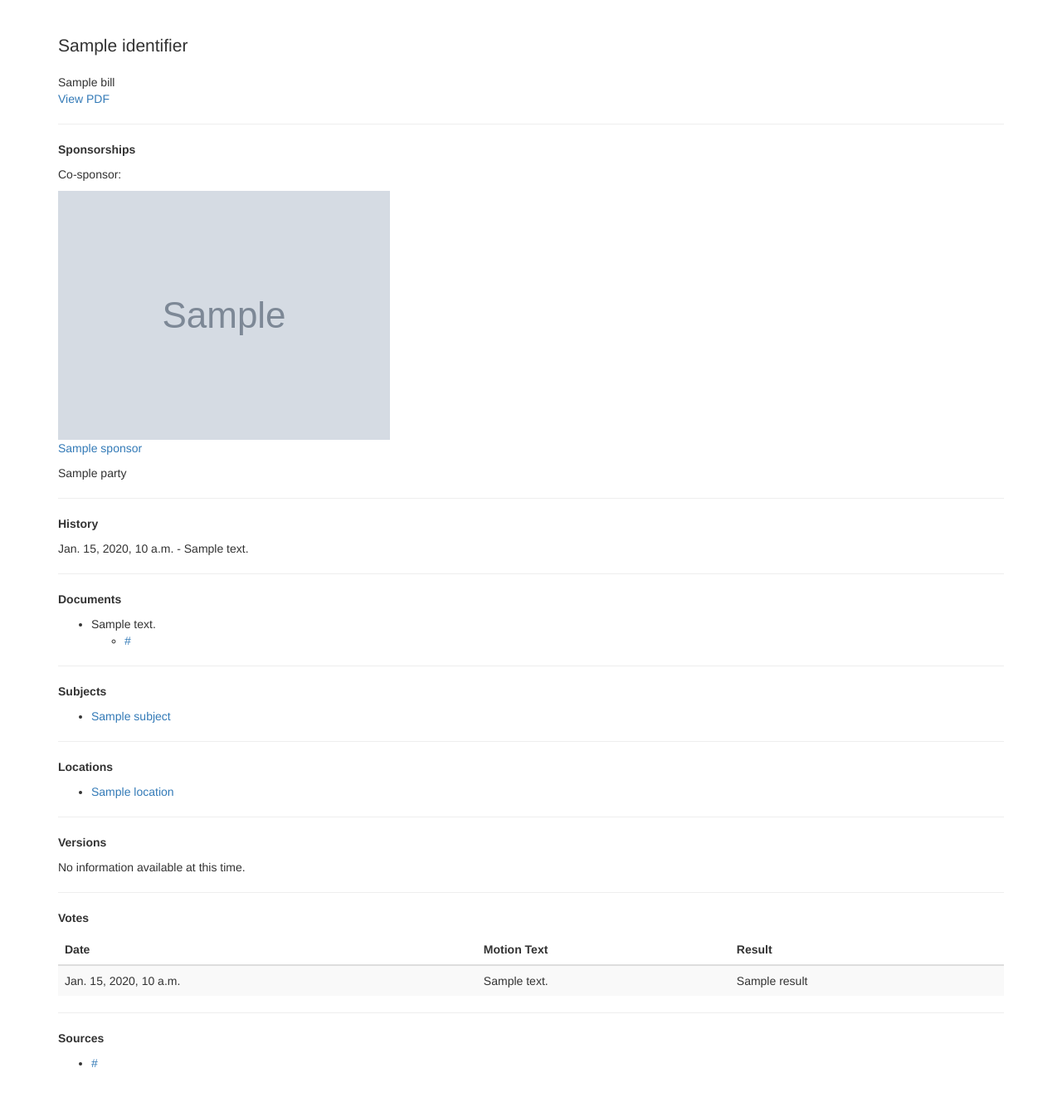
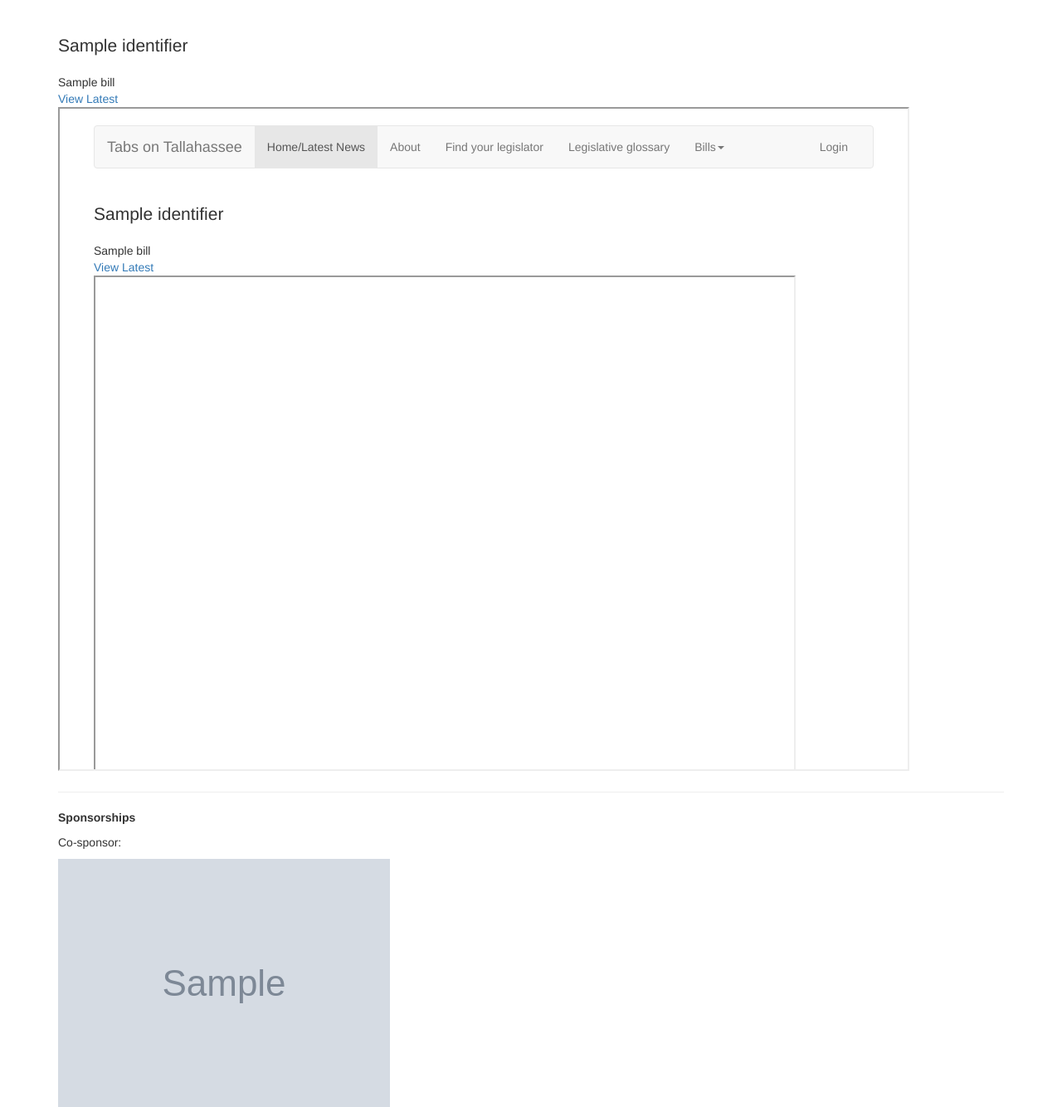
Before and after one commit to OrlandoSentinel/TabsOnTallahassee, a Django app: template templates/bills/detail.html in a window 1280 px wide. Shown: the part 72-1406 px from the top of the page at 83% size. Before the commit the page ends 1358 px from the top, so only its background shows below. Run offline with Django 3.2, Linux system fonts and the light colour scheme; the template is opened without the code that fills it: most values are stand-ins (such as "Sample title", 1, 10 or a date in 2020); grey boxes marked "Sample" are stand-in pictures; some libraries are stand-ins or nearby versions.

Commit message:
add PDF iframe

```diff
--- a/templates/bills/detail.html
+++ b/templates/bills/detail.html
@@ -11,8 +11,10 @@
 </div>
 
 <div>
-    <a href="{{ versions.0.links.all.0.url }}">View PDF</a>
+    <a href="{{ versions.0.links.all.0.url }}">View Latest</a>
 </div>
+
+<iframe class="iframeborder" src="{{ versions.0.links.all.0.url }}" width="90%" height="800px" longdesc="this is the text for the bill"></iframe>
 
 <hr/>
 
```
